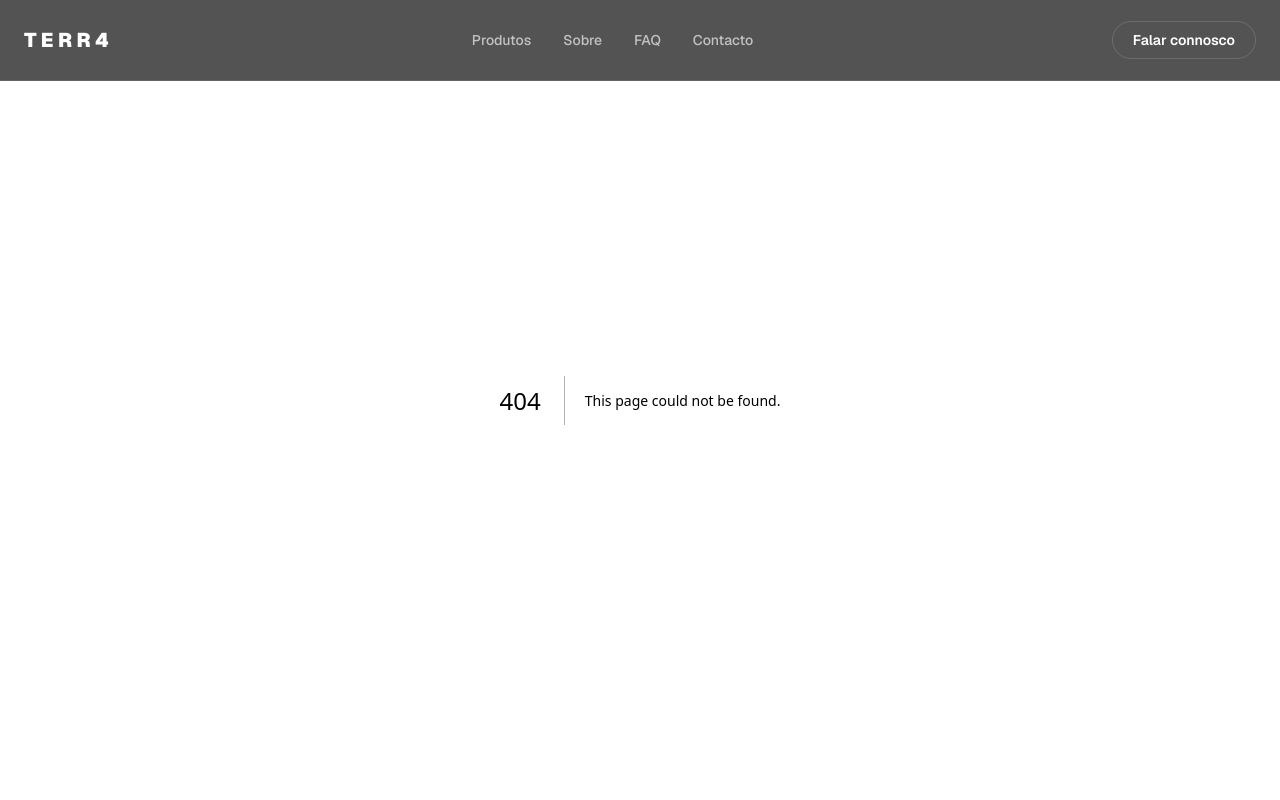
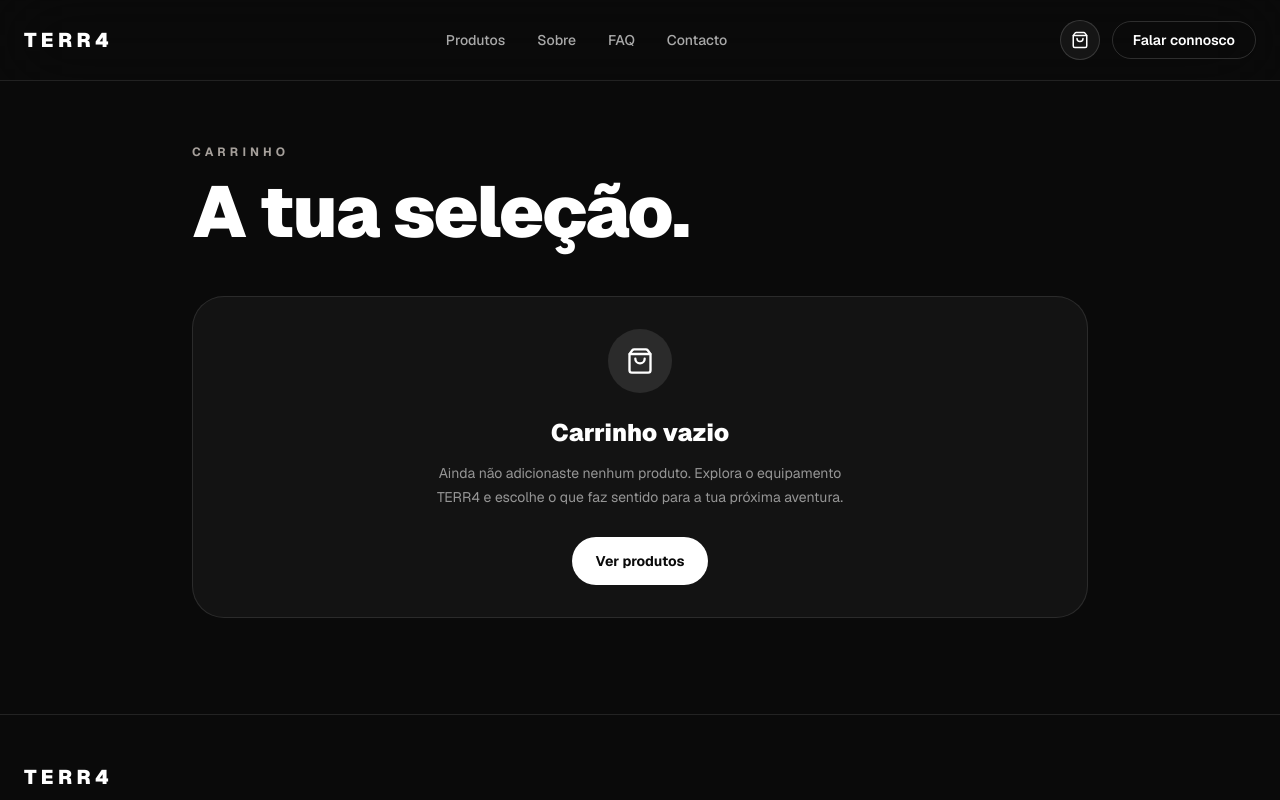
Before and after one commit to pedrofsimoes7/TERR4, a Next.js app: page /cart in a window 1280 px wide. Before the commit this address had no page. Shown: the top 800 px of the page. Built offline with nearby package versions, Linux system fonts and the light colour scheme.

Commit message:
Add cart page shell

```diff
--- /dev/null
+++ b/src/app/cart/page.tsx
@@ -0,0 +1,38 @@
+import Link from "next/link";
+import { ShoppingBag } from "lucide-react";
+
+export default function CartPage() {
+  return (
+    <main className="bg-neutral-950 px-6 pb-24 pt-36 text-white">
+      <section className="mx-auto max-w-4xl">
+        <p className="text-xs font-bold uppercase tracking-[0.35em] text-stone-400">
+          Carrinho
+        </p>
+
+        <h1 className="mt-4 text-5xl font-black tracking-tight md:text-7xl">
+          A tua seleção.
+        </h1>
+
+        <div className="mt-12 rounded-[2rem] border border-white/10 bg-white/[0.04] p-8 text-center">
+          <div className="mx-auto flex size-16 items-center justify-center rounded-full bg-white/10">
+            <ShoppingBag size={28} />
+          </div>
+
+          <h2 className="mt-6 text-2xl font-black">Carrinho vazio</h2>
+
+          <p className="mx-auto mt-3 max-w-md text-sm leading-6 text-white/55">
+            Ainda não adicionaste nenhum produto. Explora o equipamento TERR4 e
+            escolhe o que faz sentido para a tua próxima aventura.
+          </p>
+
+          <Link
+            href="/shop"
+            className="mt-7 inline-flex h-12 items-center justify-center rounded-full bg-white px-6 text-sm font-bold text-neutral-950 transition hover:bg-stone-200"
+          >
+            Ver produtos
+          </Link>
+        </div>
+      </section>
+    </main>
+  );
+}
--- a/src/components/layout/header.tsx
+++ b/src/components/layout/header.tsx
@@ -1,4 +1,5 @@
 import Link from "next/link";
+import { ShoppingBag } from "lucide-react";
 import { MobileMenu } from "@/components/layout/mobile-menu";
 
 const nav = [
@@ -32,6 +33,13 @@ export function Header() {
         </nav>
 
         <div className="flex items-center gap-3">
+            <Link
+                href="/cart"
+                className="flex size-10 items-center justify-center rounded-full border border-white/15 bg-white/5 text-white transition hover:bg-white hover:text-neutral-950"
+                aria-label="Carrinho"
+            >
+                <ShoppingBag size={18} />
+            </Link>
           <Link
             href="/contact"
             className="hidden rounded-full border border-white/15 px-5 py-2 text-sm font-semibold text-white transition hover:bg-white hover:text-neutral-950 sm:inline-flex"
```
